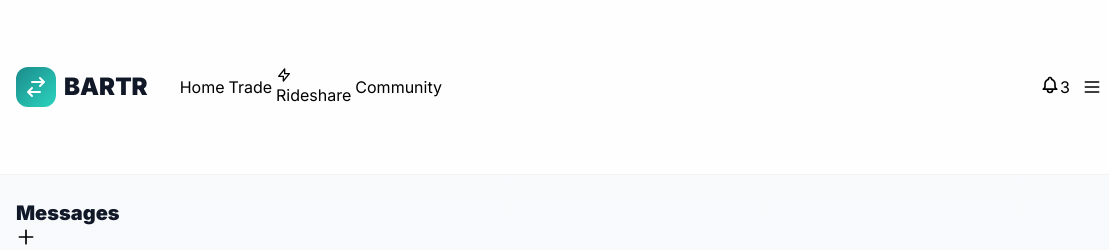
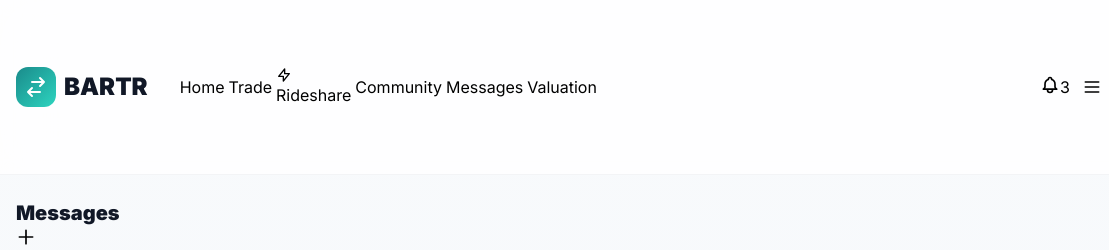
Before and after one commit to keeganaverym-source/barrtrupdate, a plain HTML site: page messaging.html in a window 1280 px wide. Shown: the top 250 px of the page, 0-1109 px from the left. Drawn offline with nearby package versions, Linux system fonts and the light colour scheme.

Commit message:
Update messaging.html

```diff
--- a/messaging.html
+++ b/messaging.html
@@ -35,6 +35,8 @@
               Rideshare
             </a>
             <a href="community.html" class="nav-link">Community</a>
+            <a href="messaging.html" class="nav-link active">Messages</a>
+            <a href="valuation.html" class="nav-link">Valuation</a>
           </nav>
         </div>
 
```
